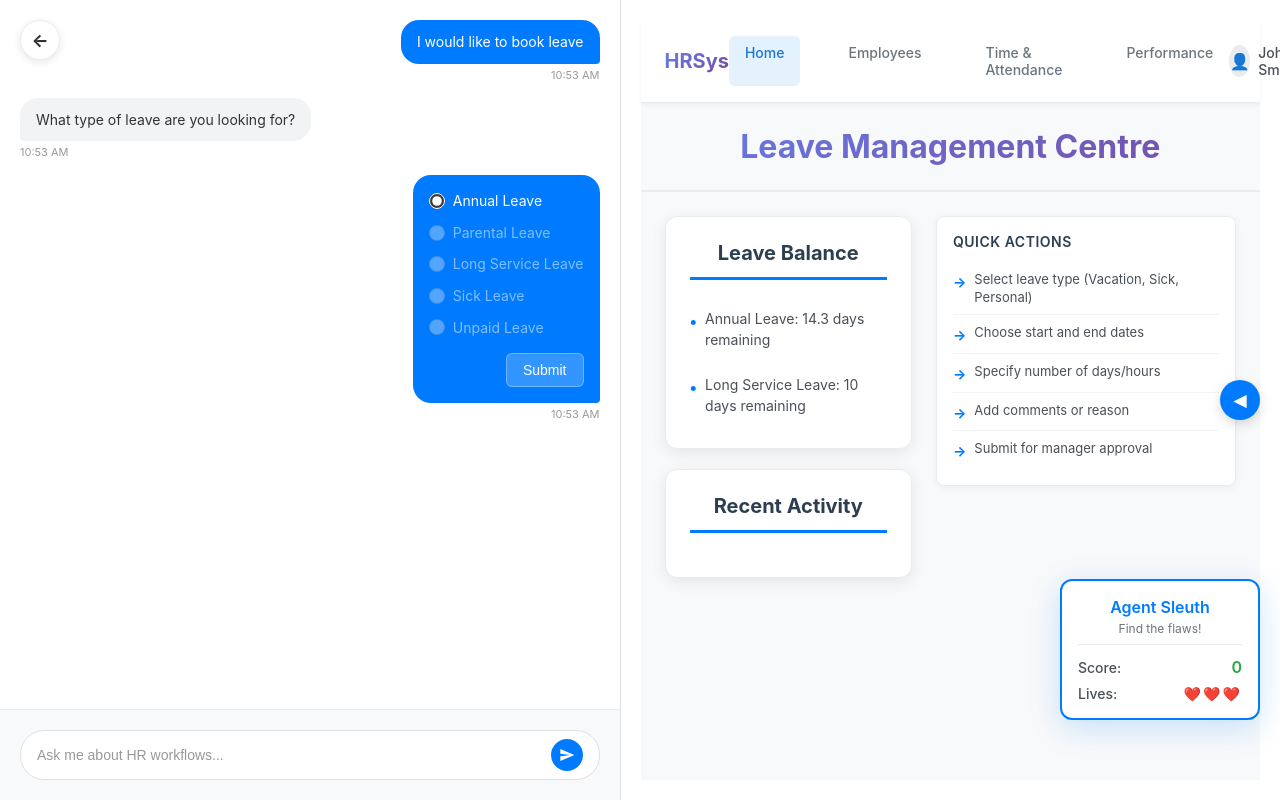
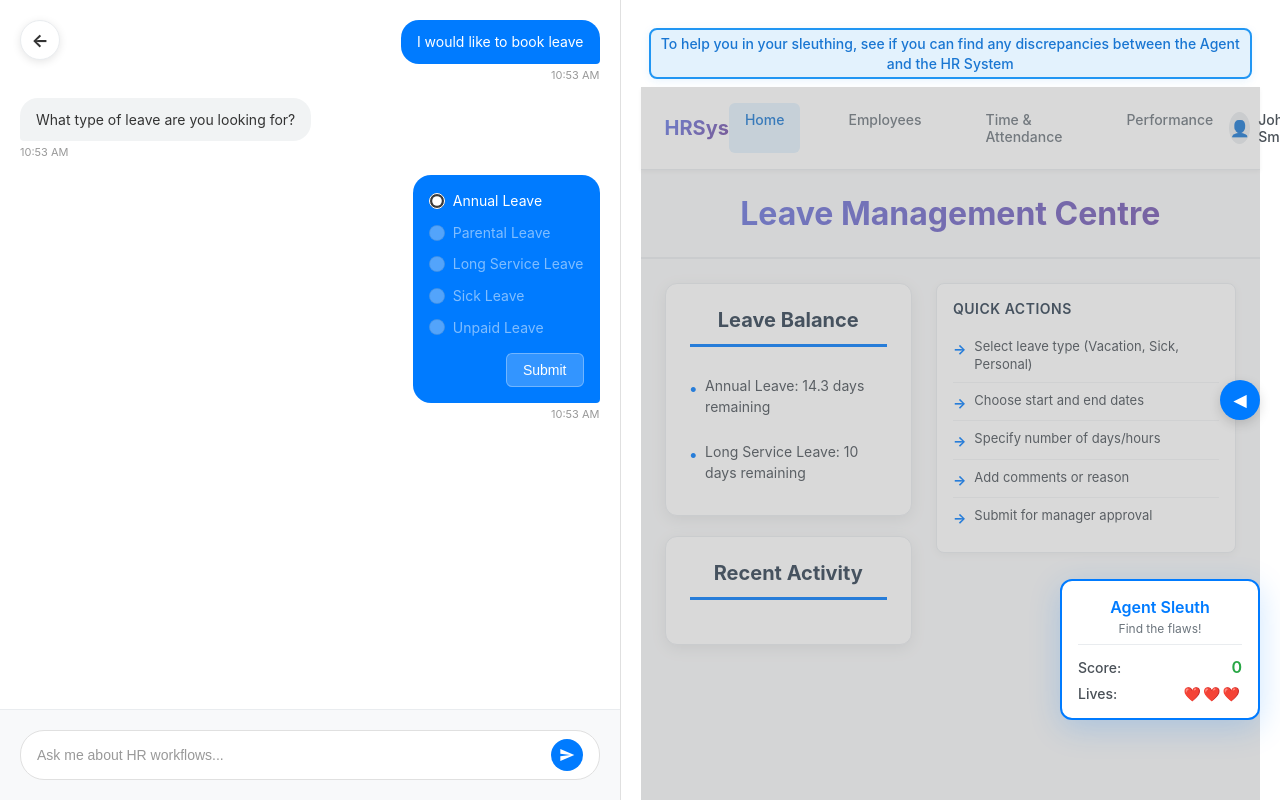
Before and after one commit to tklawl/AgentSleuths, a React (Create React App) app: page /book-leave in a window 1280 px wide. Built offline with nearby package versions, Linux system fonts and the light colour scheme.

Commit message:
Full workflow and interactivity with HR system completed

```diff
--- a/src/components/BookLeaveWorkflow.js
+++ b/src/components/BookLeaveWorkflow.js
@@ -219,6 +219,9 @@ const BookLeaveWorkflow = () => {
       </div>
 
       <div className="hr-side">
+        <div className="hr-instruction">
+          <p>To help you in your sleuthing, see if you can find any discrepancies between the Agent and the HR System</p>
+        </div>
         <HRSystem workflowType="book-leave" leaveApproved={leaveApproved} />
       </div>
 
--- a/src/components/HRSystem.js
+++ b/src/components/HRSystem.js
@@ -138,6 +138,7 @@ const HRSystem = ({ workflowType, leaveApproved }) => {
 
   return (
     <div className="hr-system">
+      <div className="hr-overlay"></div>
       <div className="hr-header">
         <div className="hr-logo">
           <span className="logo-text">HRSys</span>
--- a/src/components/HomePage.js
+++ b/src/components/HomePage.js
@@ -149,6 +149,9 @@ const HomePage = () => {
       </div>
 
       <div className="hr-side">
+        <div className="hr-instruction">
+          <p>To help you in your sleuthing, see if you can find any discrepancies between the Agent and the HR System</p>
+        </div>
         <HRSystem workflowType="overview" />
       </div>
 
--- a/src/components/ProvideFeedbackWorkflow.js
+++ b/src/components/ProvideFeedbackWorkflow.js
@@ -123,6 +123,9 @@ const ProvideFeedbackWorkflow = () => {
       </div>
 
       <div className="hr-side">
+        <div className="hr-instruction">
+          <p>To help you in your sleuthing, see if you can find any discrepancies between the Agent and the HR System</p>
+        </div>
         <HRSystem workflowType="provide-feedback" />
       </div>
 
--- a/src/components/TransferEmployeeWorkflow.js
+++ b/src/components/TransferEmployeeWorkflow.js
@@ -115,6 +115,9 @@ const TransferEmployeeWorkflow = () => {
       </div>
 
       <div className="hr-side">
+        <div className="hr-instruction">
+          <p>To help you in your sleuthing, see if you can find any discrepancies between the Agent and the HR System</p>
+        </div>
         <HRSystem workflowType="transfer-employee" />
       </div>
 
--- a/src/styles.css
+++ b/src/styles.css
@@ -488,10 +488,40 @@ code {
 
 /* HR System Styles */
 .hr-system {
-  height: 100%;
+  height: 94%;
   display: flex;
   flex-direction: column;
   background: #f8f9fa;
+  position: relative;
+}
+
+.hr-overlay {
+  position: absolute;
+  top: 0;
+  left: 0;
+  right: 0;
+  bottom: 0;
+  background: rgba(128, 128, 128, 0.3);
+  z-index: 100;
+  pointer-events: all;
+}
+
+.hr-instruction {
+  background: #e3f2fd;
+  border: 2px solid #2196f3;
+  border-radius: 8px;
+  padding: 4px;
+  margin: 8px;
+  text-align: center;
+  box-shadow: 0 2px 8px rgba(33, 150, 243, 0.1);
+}
+
+.hr-instruction p {
+  margin: 0;
+  color: #1976d2;
+  font-size: 14px;
+  font-weight: 500;
+  line-height: 1.4;
 }
 
 .hr-header {
```
